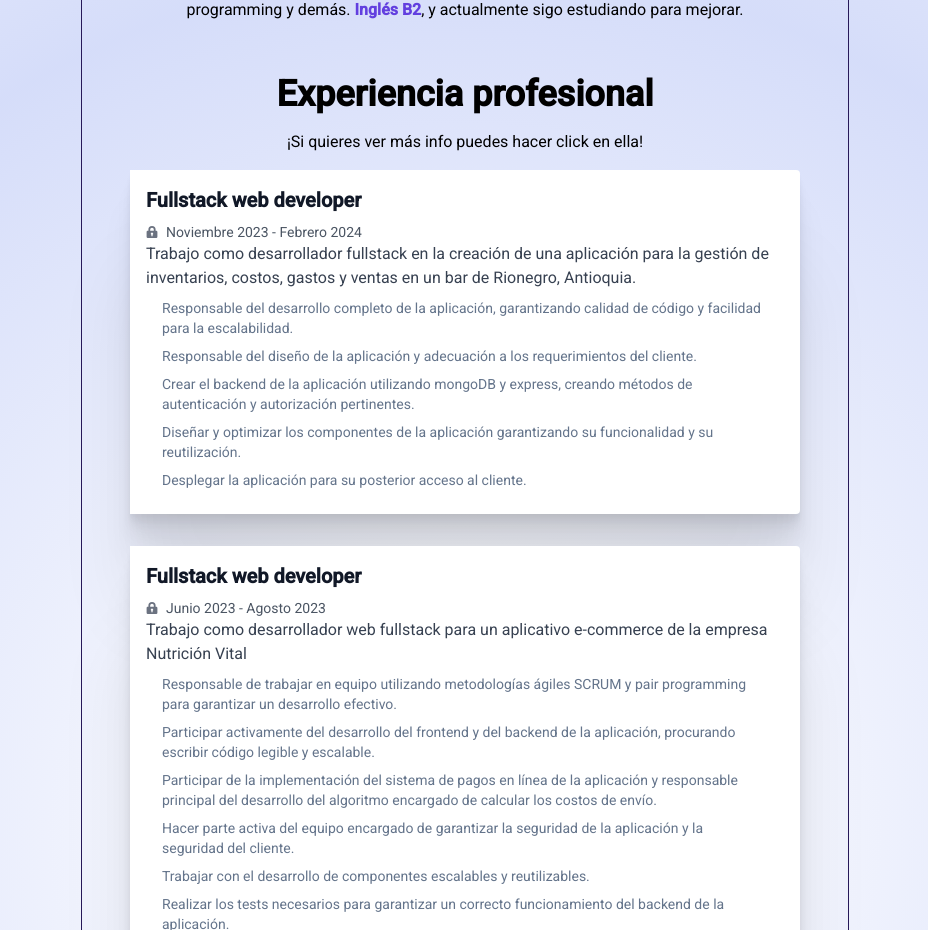
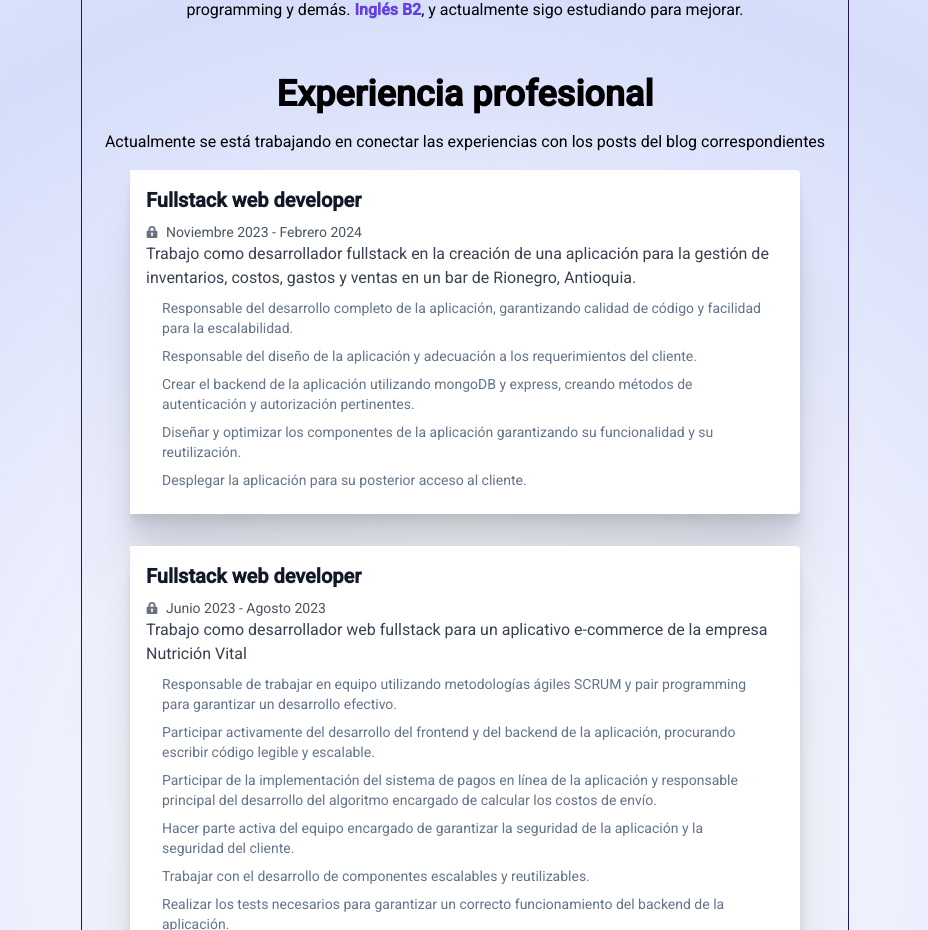
Before and after one commit to Sebastian-pz/blog, a Next.js app: page / in a window 1280 px wide. Shown: the part 780-1710 px from the top of the page, without its empty margins (175-1103 px from the left). Built offline with nearby package versions, Linux system fonts and the light colour scheme; what uid would draw is missing.

Commit message:
hotfix experiences links

```diff
--- a/src/app/components/Experience/Experiences.tsx
+++ b/src/app/components/Experience/Experiences.tsx
@@ -8,7 +8,8 @@ export default function Experiences() {
         Experiencia profesional
       </h2>
       <p className="text-center my-4">
-        ¡Si quieres ver más info puedes hacer click en ella!
+        Actualmente se está trabajando en conectar las experiencias con los
+        posts del blog correspondientes
       </p>
       <section className="flex flex-col w-full justify-center items-center md:px-4 lg:px-10">
         {EXPERIENCES.map((experience, index) => {
```
